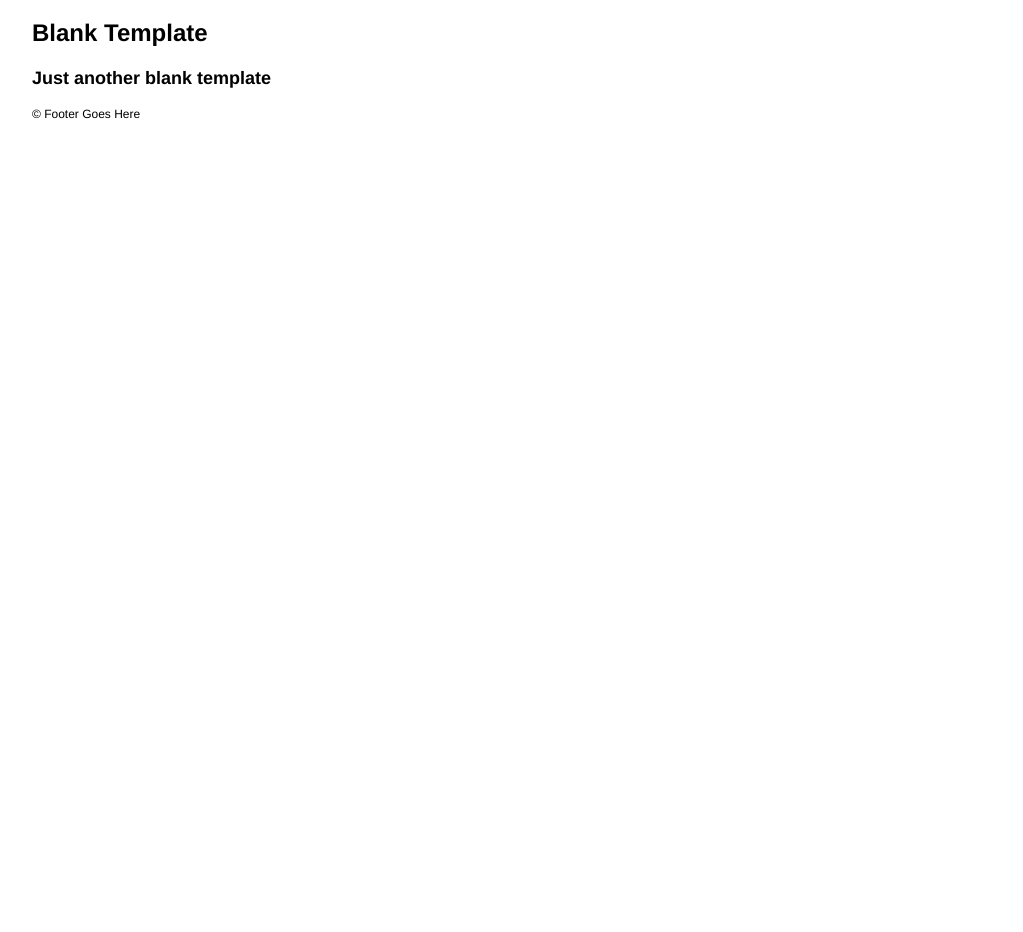
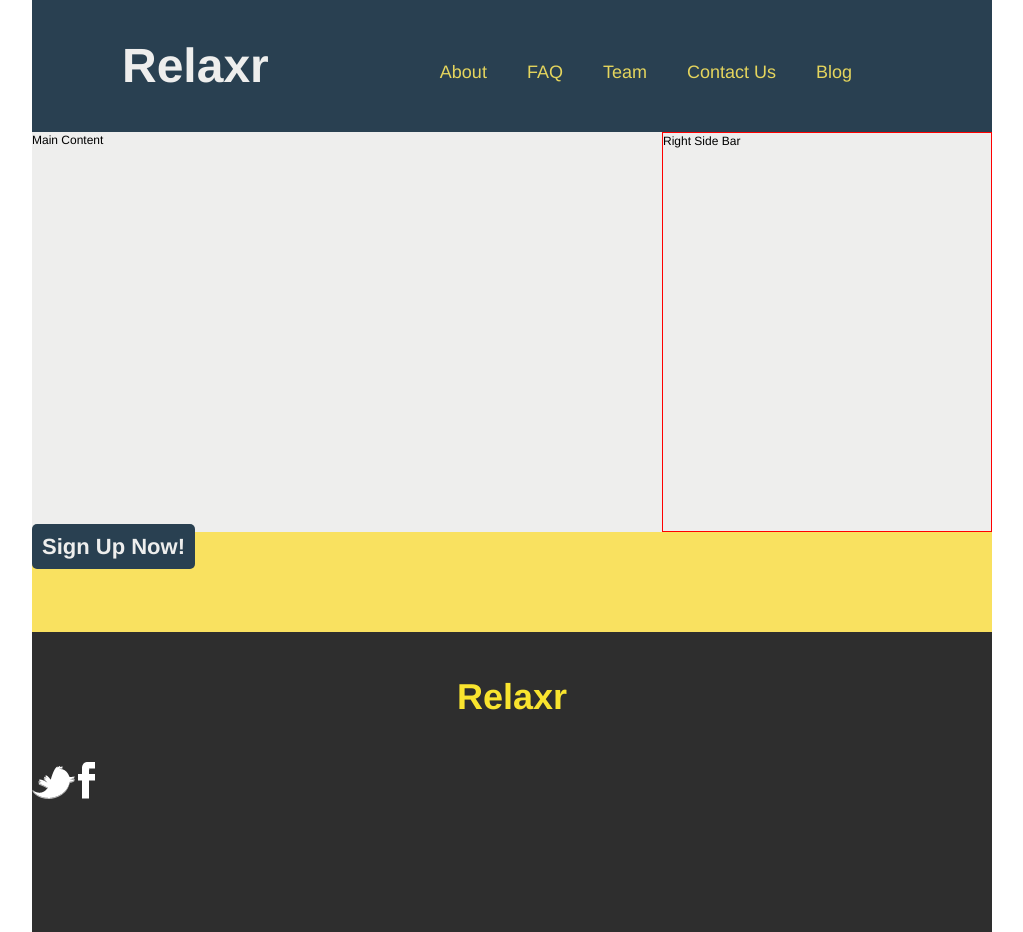
Before and after one commit to alexcmyu/fewd-homework, a plain HTML site: page 03-week-assignment/index.html in a window 1280 px wide. Shown: the whole page, without its empty margins (128-1151 px from the left). Before the commit the page ends 800 px from the top, so only its background shows below. Drawn offline with Linux system fonts and the light colour scheme.

Commit message:
lab cont.

```diff
--- a/03-week-assignment/css/style.css
+++ b/03-week-assignment/css/style.css
@@ -52,6 +52,9 @@ body {
      font-family: Helvetica, Arial, sans-serif;
 }
 
+h1 {
+
+}
 
 /******************************************
 /* LAYOUT
@@ -64,11 +67,104 @@ body {
 }
 
 header {
+  background-color: #294051;
+}
+
+#main {
+  background-color: #eeeeed;
+  float: left;
+  width: 630px;
+  height: 400px;
+}
+
+#sidebar {
+  background-color: #eeeeed;
+  border: solid 1px red;
+  float: left;
+  width: 330px;
+  height: 400px;
+}
+
+/* NAV BAR HERE */
+nav {
+    text-align: right;
+    display: inline;;
+}
+
+nav ul {
+    margin: 0;
+    margin-top: 50px;
+    margin-right: 120px;
+    padding: 0;
+    display: inline-block;
+    list-style-type: none;
+    float: right;
+    font-size: 18px;
+}
+
+nav li {
+    float: left;
+}
+
+nav a {
+    display: block;
+    background: #294051;
+    color: #e5d55d;
+    padding: 10px 20px;
+    text-decoration: none;
+}
+
+nav a:hover {
+    color: #111;
+}
+/*END NAV BAR*/
+
+.logo {
+    color: #eeeeed;
+    font-size: 48px;
+    font-weight: 800;
+    margin-left: 90px;
+    display: inline-block;
+}
+
+#signup {
+  height: 100px;
+  background-color: #f9e160;
+  clear: both;
+}
+
+.bluebutton {
+  display: inline;
+  width: 230px;
+  border-radius: 5px;
+  font-weight: 800;
+  font-size: 22px;
+  color: #eeeeed;
+  padding: 10px 10px;
+  margin: 25px auto;
+  background-color: #294051;
+  text-align: center;
+  text-decoration: none;
+}
+
+
+.yellowlogo {
+  font-size: 36px;
+  font-weight: 800;
+  color: #f9e42e;
+  text-align: center;
+  margin: 0 auto;
+  padding: 40px;
+}
+
+.socialbtn {
 
 }
 
 footer {
-
+  background-color: #2e2e2e;
+  color: white;
+  height: 300px;
 }
 
 /******************************************
--- a/03-week-assignment/index.html
+++ b/03-week-assignment/index.html
@@ -13,14 +13,42 @@
 
 	</head>
 	<body>
+
 		<div id="container">
+
 			<header>
-				<h1>Blank Template</h1>
-				<h2>Just another blank template</h2>
+				<h1 class="logo">Relaxr</h1>
+				<nav>
+					<ul>
+						<li><a href="#">About</a></li>
+						<li><a href="#">FAQ</a></li>
+						<li><a href="#">Team</a></li>
+						<li><a href="#">Contact Us</a></li>
+						<li><a href="#">Blog</a></li>
+					</ul>
+				</nav>
 			</header>
-			<footer>
-				&copy; Footer Goes Here
+
+			<div id="main">
+				Main Content
+			</div>
+
+			<div id="sidebar">
+				Right Side Bar
+			</div>
+
+			<div id="signup">
+					<a class="bluebutton" href="#">Sign Up Now!</a>
+			</div>
+
+			<footer class="clear">
+				<h1 class="yellowlogo">Relaxr</h1>
+
+				<a href="#"><img class="socialbtn" src="images/twitter.png" alt="Twitter" /></a>
+				<a href="#"><img class="socialbtn" src="images/facebook.png" alt="Facebook" /></a>
+
 			</footer>
-		</div><!-- #container -->
+
+		</div>
 	</body>
 </html>
```
Also changed, not shown: 1 other file.
